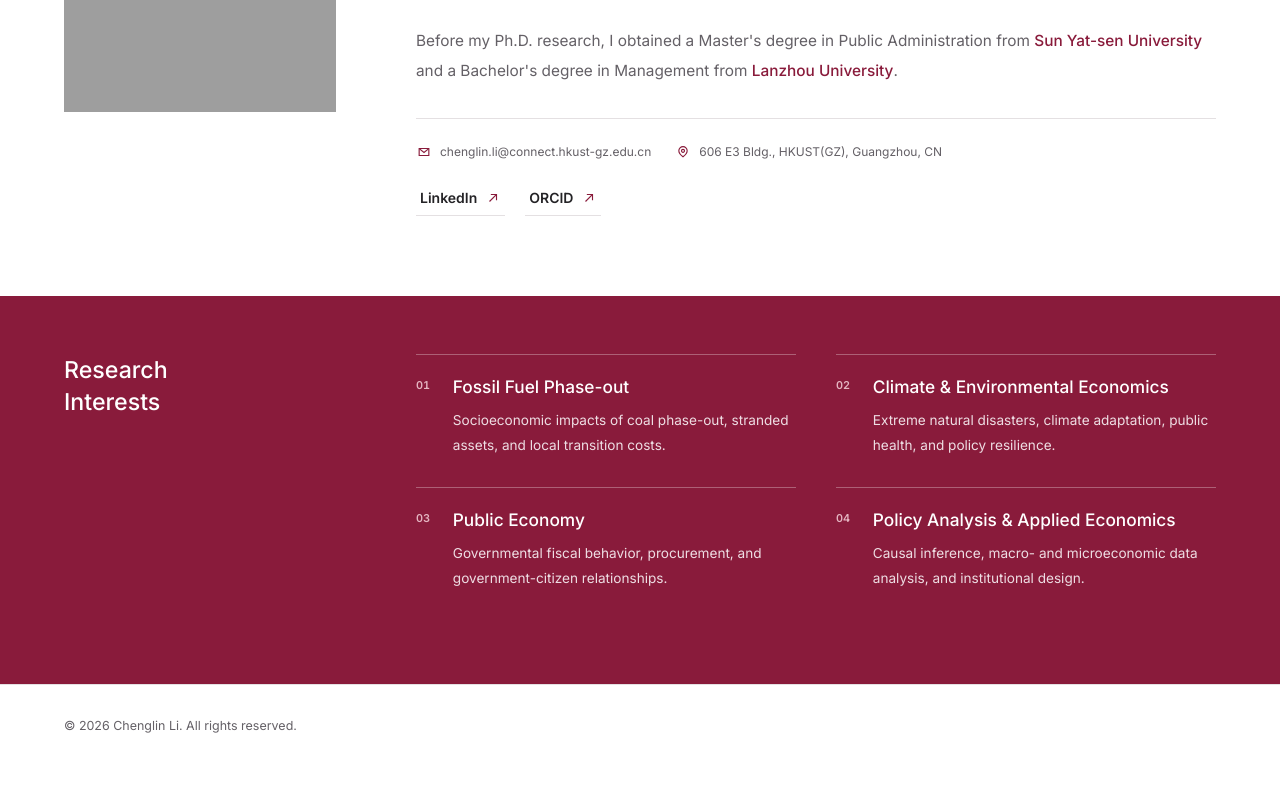
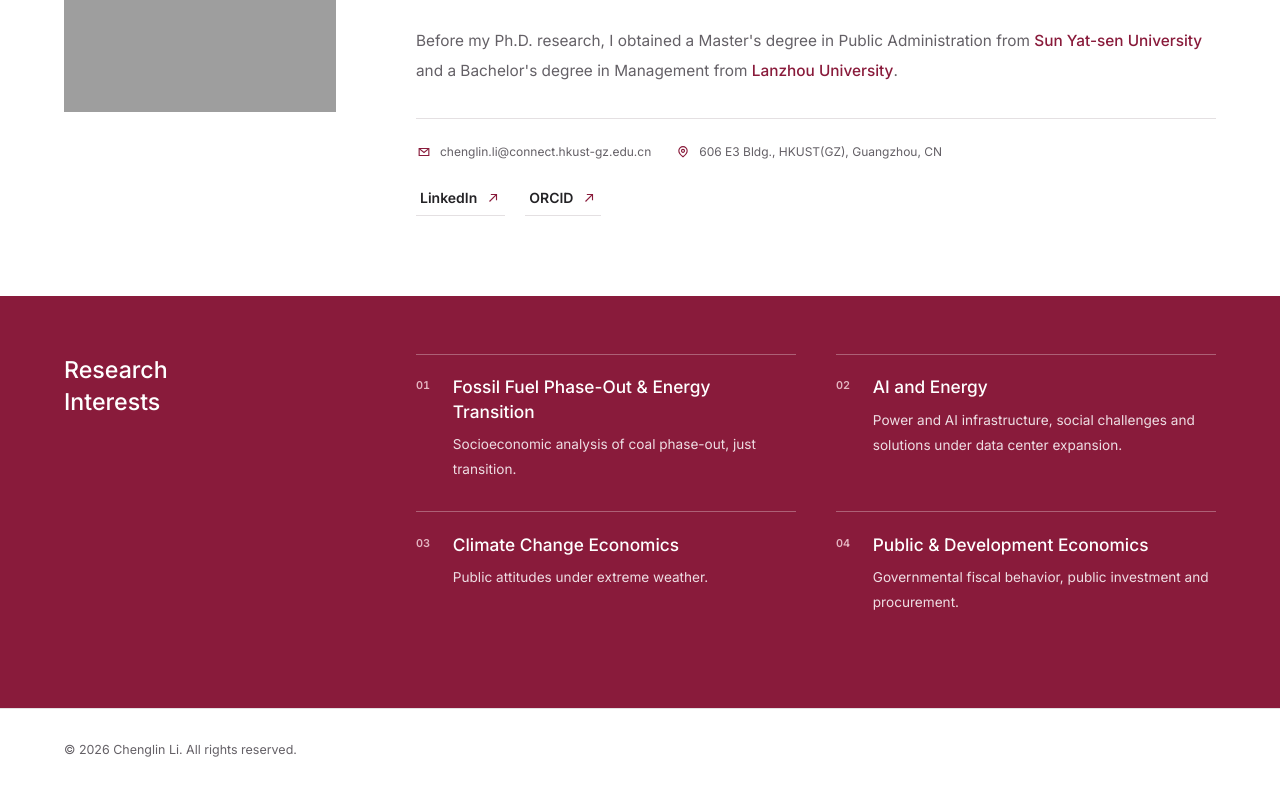
Before and after one commit to li-chenglin/li-chenglin.github.io, a Next.js app: page / in a window 1280 px wide. Shown: the part 447-1239 px from the top of the page. Before the commit the page ends 1214 px from the top, so only its background shows below. Built offline with nearby package versions, Linux system fonts and the light colour scheme; grey boxes are pictures that could not be loaded; a web font is replaced by a local one.

Commit message:
Auto-update homepage

```diff
--- a/app/page.tsx
+++ b/app/page.tsx
@@ -16,20 +16,20 @@ const basePath = process.env.NEXT_PUBLIC_BASE_PATH ?? '';
 
 const researchInterests = [
   {
-    title: 'Fossil Fuel Phase-out',
-    description: 'Socioeconomic impacts of coal phase-out, stranded assets, and local transition costs.',
+    title: 'Fossil Fuel Phase-Out & Energy Transition',
+    description: 'Socioeconomic analysis of coal phase-out, just transition.',
   },
   {
-    title: 'Climate & Environmental Economics',
-    description: 'Extreme natural disasters, climate adaptation, public health, and policy resilience.',
+    title: 'AI and Energy',
+    description: 'Power and AI infrastructure, social challenges and solutions under data center expansion.',
   },
   {
-    title: 'Public Economy',
-    description: 'Governmental fiscal behavior, procurement, and government-citizen relationships.',
+    title: 'Climate Change Economics',
+    description: 'Public attitudes under extreme weather.',
   },
   {
-    title: 'Policy Analysis & Applied Economics',
-    description: 'Causal inference, macro- and microeconomic data analysis, and institutional design.',
+    title: 'Public & Development Economics',
+    description: 'Governmental fiscal behavior, public investment and procurement.',
   },
 ];
 
```
